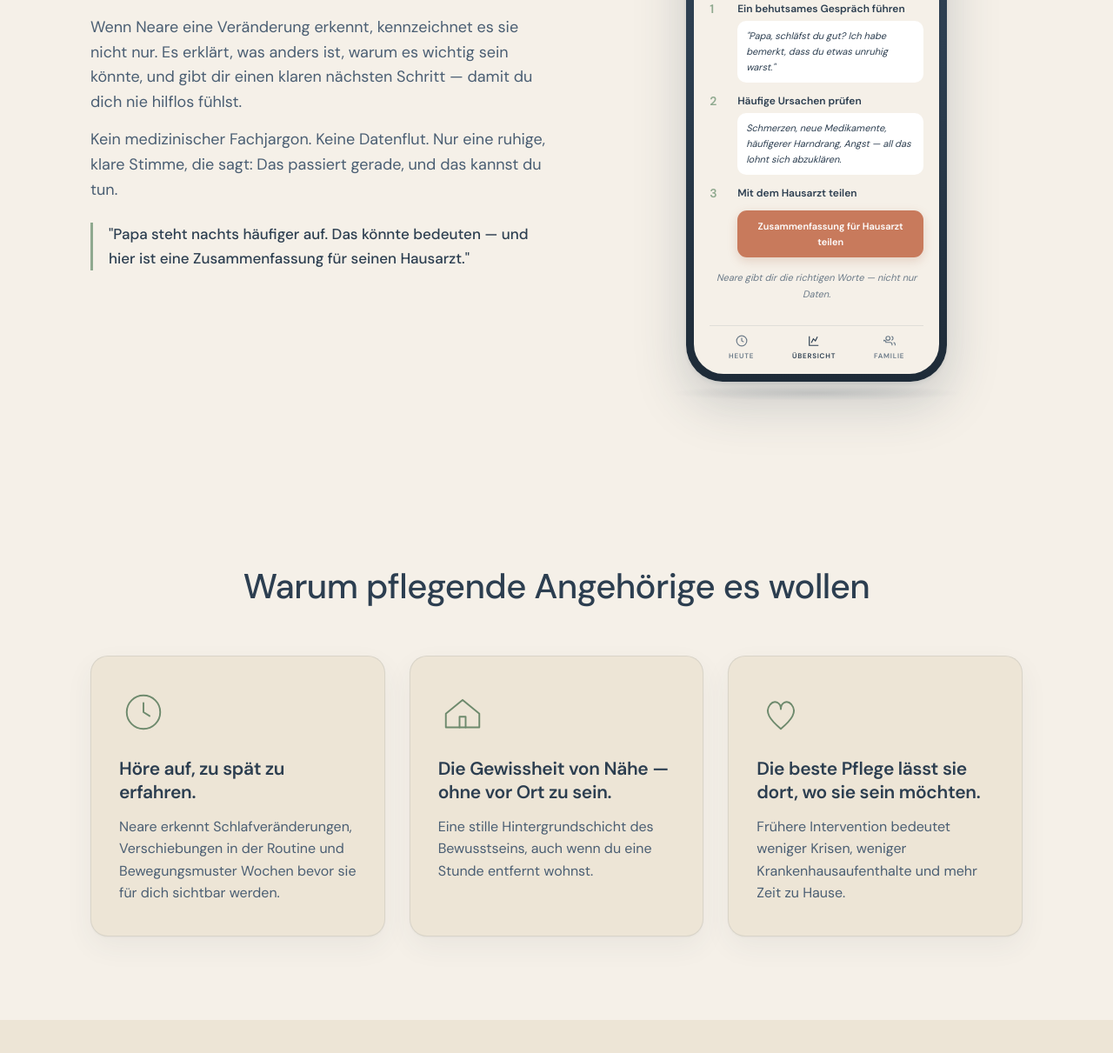
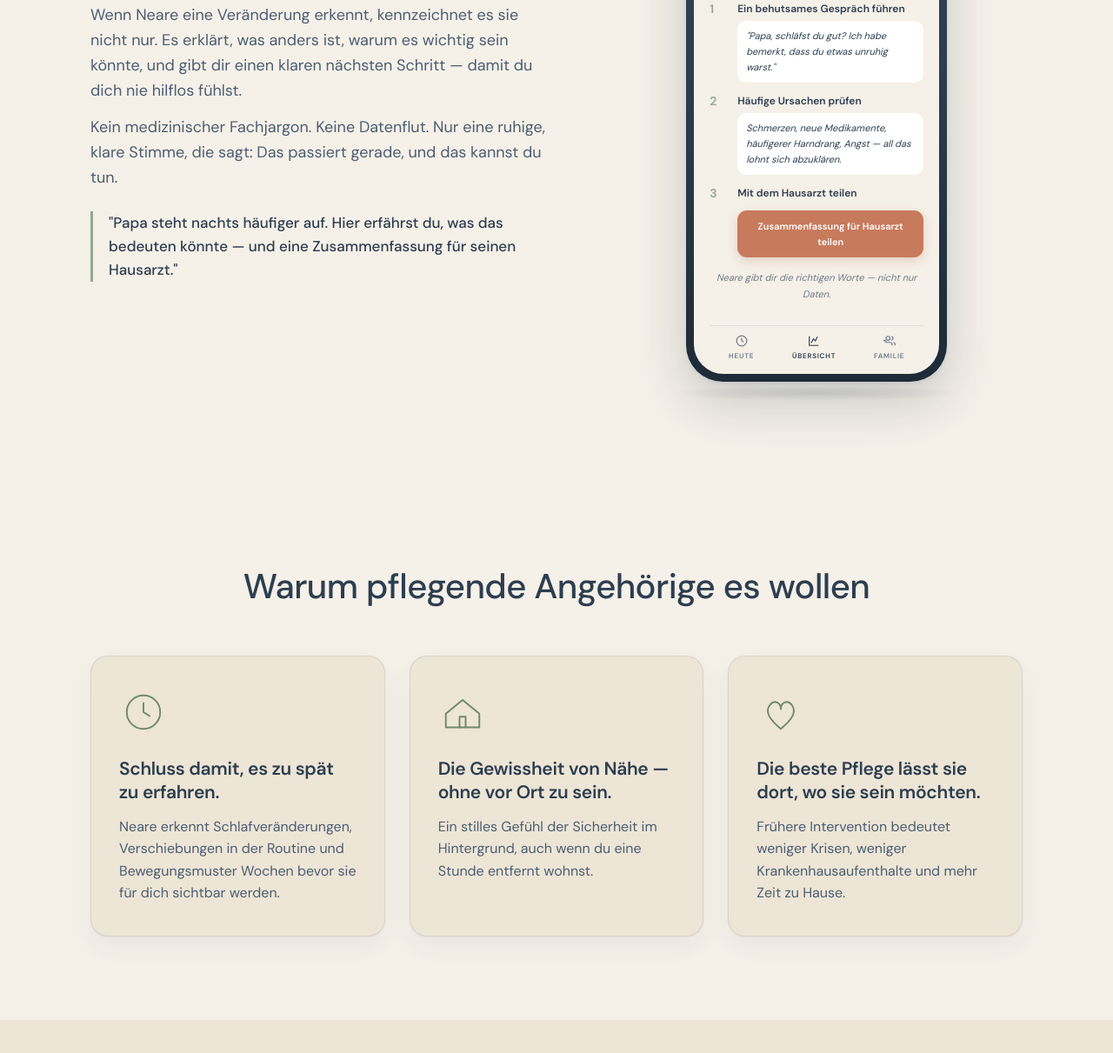
Before and after one commit to alexdaish/neare-landing, a website: page de.html in a window 1280 px wide. Shown: the part 2408-3619 px from the top of the page at 87% size. Drawn offline with Linux system fonts and the light colour scheme.

Commit message:
fix: polish German translation — natural phrasing for pull quote, benefits, and reassurance copy

```diff
--- a/de.html
+++ b/de.html
@@ -1067,7 +1067,7 @@
         <h2>Nicht nur Benachrichtigungen.<br>Orientierung zum Handeln.</h2>
         <p>Wenn Neare eine Veränderung erkennt, kennzeichnet es sie nicht nur. Es erklärt, was anders ist, warum es wichtig sein könnte, und gibt dir einen klaren nächsten Schritt — damit du dich nie hilflos fühlst.</p>
         <p>Kein medizinischer Fachjargon. Keine Datenflut. Nur eine ruhige, klare Stimme, die sagt: Das passiert gerade, und das kannst du tun.</p>
-        <p class="pull">"Papa steht nachts häufiger auf. Das könnte bedeuten — und hier ist eine Zusammenfassung für seinen Hausarzt."</p>
+        <p class="pull">"Papa steht nachts häufiger auf. Hier erfährst du, was das bedeuten könnte — und eine Zusammenfassung für seinen Hausarzt."</p>
       </div>
       <div class="phone-stage reveal">
         <div class="phone">
@@ -1145,7 +1145,7 @@
           <circle cx="32" cy="32" r="22"/>
           <path d="M32 20v12l8 5"/>
         </svg>
-        <h3>Höre auf, zu spät zu erfahren.</h3>
+        <h3>Schluss damit, es zu spät zu erfahren.</h3>
         <p>Neare erkennt Schlafveränderungen, Verschiebungen in der Routine und Bewegungsmuster Wochen bevor sie für dich sichtbar werden.</p>
       </article>
 
@@ -1155,7 +1155,7 @@
           <path d="M28 52 V38 H36 V52"/>
         </svg>
         <h3>Die Gewissheit von Nähe — ohne vor Ort zu sein.</h3>
-        <p>Eine stille Hintergrundschicht des Bewusstseins, auch wenn du eine Stunde entfernt wohnst.</p>
+        <p>Ein stilles Gefühl der Sicherheit im Hintergrund, auch wenn du eine Stunde entfernt wohnst.</p>
       </article>
 
       <article class="card reveal">
```
